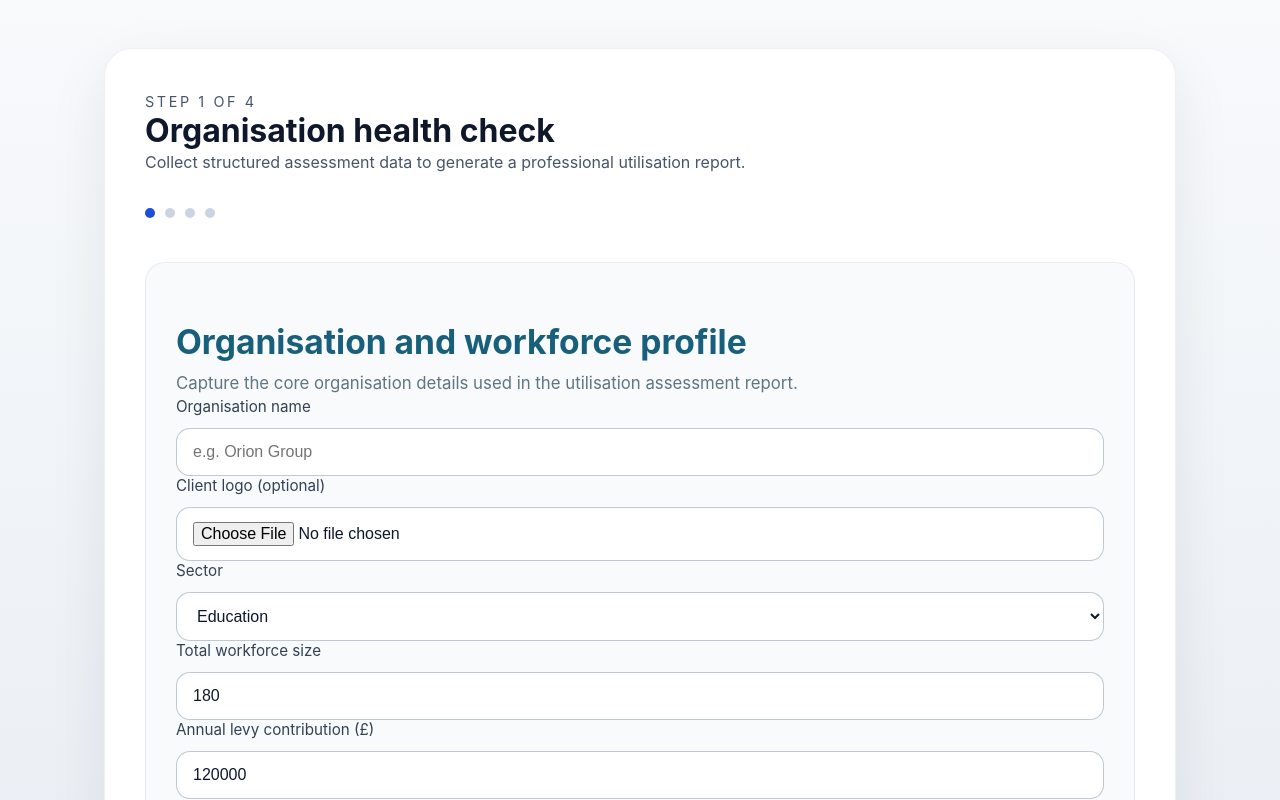
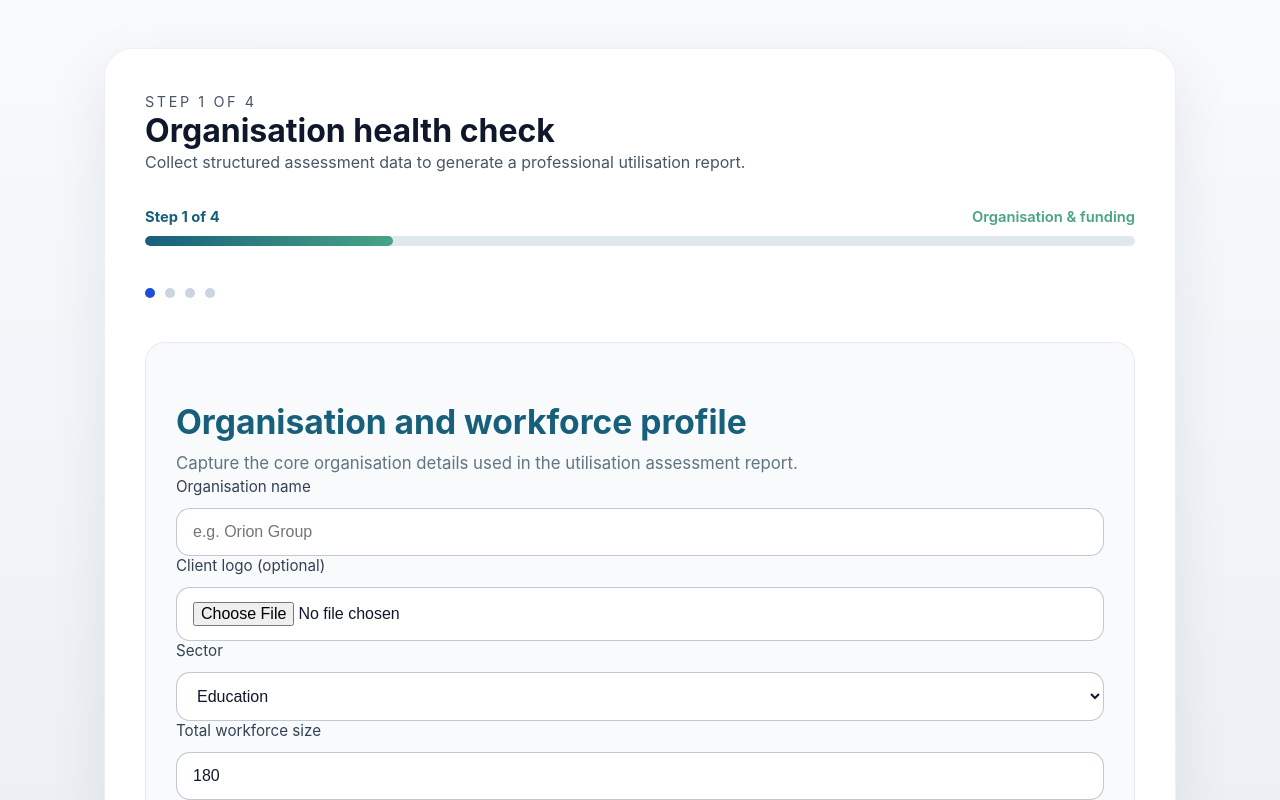
Before and after one commit to jamesevelynross1-sketch/levy-health-check, a Next.js app: page /health-check in a window 1280 px wide. Shown: the top 800 px of the page. Built offline with nearby package versions, Linux system fonts and the light colour scheme.

Commit message:
Add branded progress bar and step indicator

```diff
--- a/app/globals.css
+++ b/app/globals.css
@@ -952,3 +952,44 @@ textarea {
   );
   box-shadow: 0 0 0 2px rgba(73, 163, 134, 0.15);
 }
+
+.progress-wrap {
+  margin-bottom: 18px;
+}
+
+.progress-meta {
+  display: flex;
+  justify-content: space-between;
+  align-items: center;
+  gap: 16px;
+  margin-bottom: 10px;
+  flex-wrap: wrap;
+}
+
+.progress-step {
+  font-size: 0.92rem;
+  font-weight: 700;
+  color: #175f7b;
+}
+
+.progress-label {
+  font-size: 0.92rem;
+  font-weight: 600;
+  color: #49a386;
+}
+
+.progress-track {
+  width: 100%;
+  height: 10px;
+  background: #dfe8ec;
+  border-radius: 999px;
+  overflow: hidden;
+}
+
+.progress-fill {
+  height: 100%;
+  width: 0;
+  background: linear-gradient(90deg, #175f7b 0%, #49a386 100%);
+  border-radius: 999px;
+  transition: width 0.3s ease;
+}
--- a/components/HealthCheckForm.tsx
+++ b/components/HealthCheckForm.tsx
@@ -98,9 +98,29 @@ export default function HealthCheckForm() {
 
   return (
     <div className="health-form">
-      <Stepper steps={steps} current={step} />
+  <div className="progress-wrap">
+    <div className="progress-meta">
+      <span className="progress-step">
+        Step {step + 1} of {steps.length}
+      </span>
+      <span className="progress-label">
+        {steps[step]}
+      </span>
+    </div>
 
-      <div className="form-panel">
+    <div className="progress-track">
+      <div
+        className="progress-fill"
+        style={{
+          width: `${((step + 1) / steps.length) * 100}%`,
+        }}
+      />
+    </div>
+  </div>
+
+  <Stepper steps={steps} current={step} />
+
+  <div className="form-panel">
         {step === 0 ? (
           <section>
             <div className="section-heading">
```
